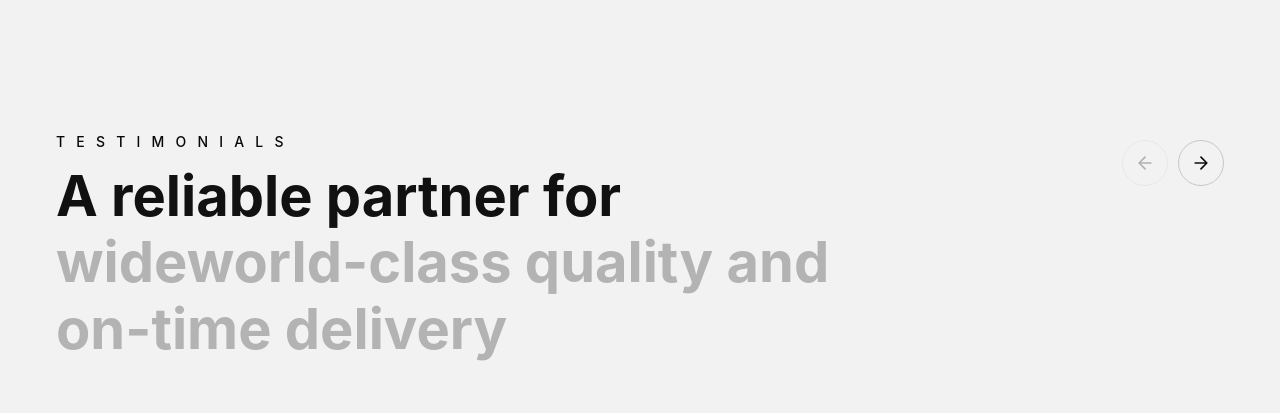
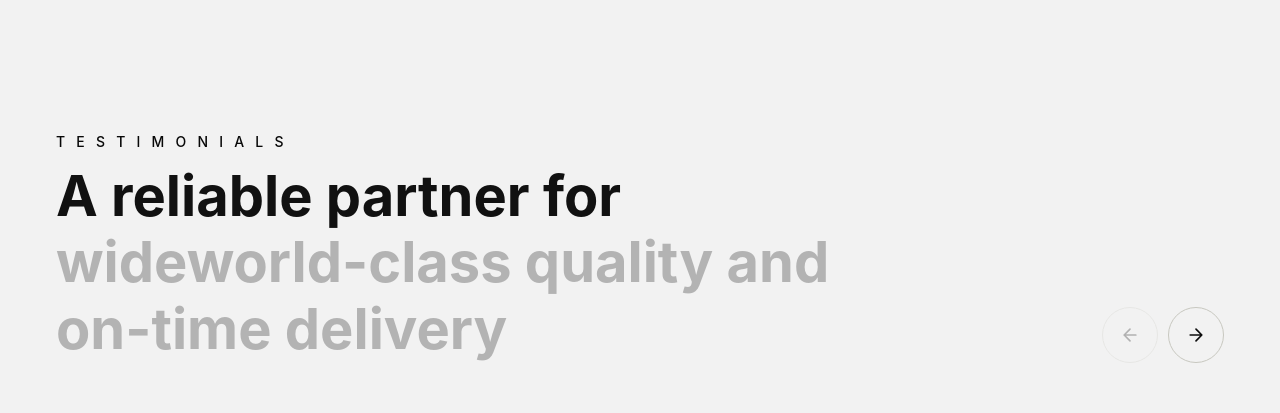
Before and after one commit to dev-loadingitsolutions/Talha-Porfolio, a React (Vite) app: page / in a window 1280 px wide. Shown: the part 10500-10913 px from the top of the page. Built offline with nearby package versions, Linux system fonts and the light colour scheme.

Commit message:
Testimonial Carousal Button Update

```diff
--- a/src/components/TestimonialsSection.jsx
+++ b/src/components/TestimonialsSection.jsx
@@ -273,7 +273,7 @@ export default function TestimonialsSection() {
         }}
       >
         {/* ── Header ── */}
-        <div className="Section SectionMobile" style={{ display: "flex", justifyContent: "space-between", alignItems: "flex-start", marginBottom: 52 }}>
+        <div className="Section SectionMobile" style={{ display: "flex", justifyContent: "space-between", alignItems: "flex-end", marginBottom: 52 }}>
           <div>
             <div className="headMobile" style={{ fontSize: 14, letterSpacing: "0.8em", color: "#080808", textTransform: "uppercase", marginBottom: 14, fontWeight: 500 }}>
               Testimonials
@@ -299,7 +299,7 @@ export default function TestimonialsSection() {
                   onClick={() => goTo(current + dir)}
                   disabled={disabled}
                   style={{
-                    width: 46, height: 46, borderRadius: "50%",
+                    width: 56, height: 56, borderRadius: "50%",
                     border: "1.5px solid #c8c8c0", background: "transparent",
                     display: "flex", alignItems: "center", justifyContent: "center",
                     opacity: disabled ? 0.28 : 1, transition: "opacity 0.2s, background 0.2s",
```
